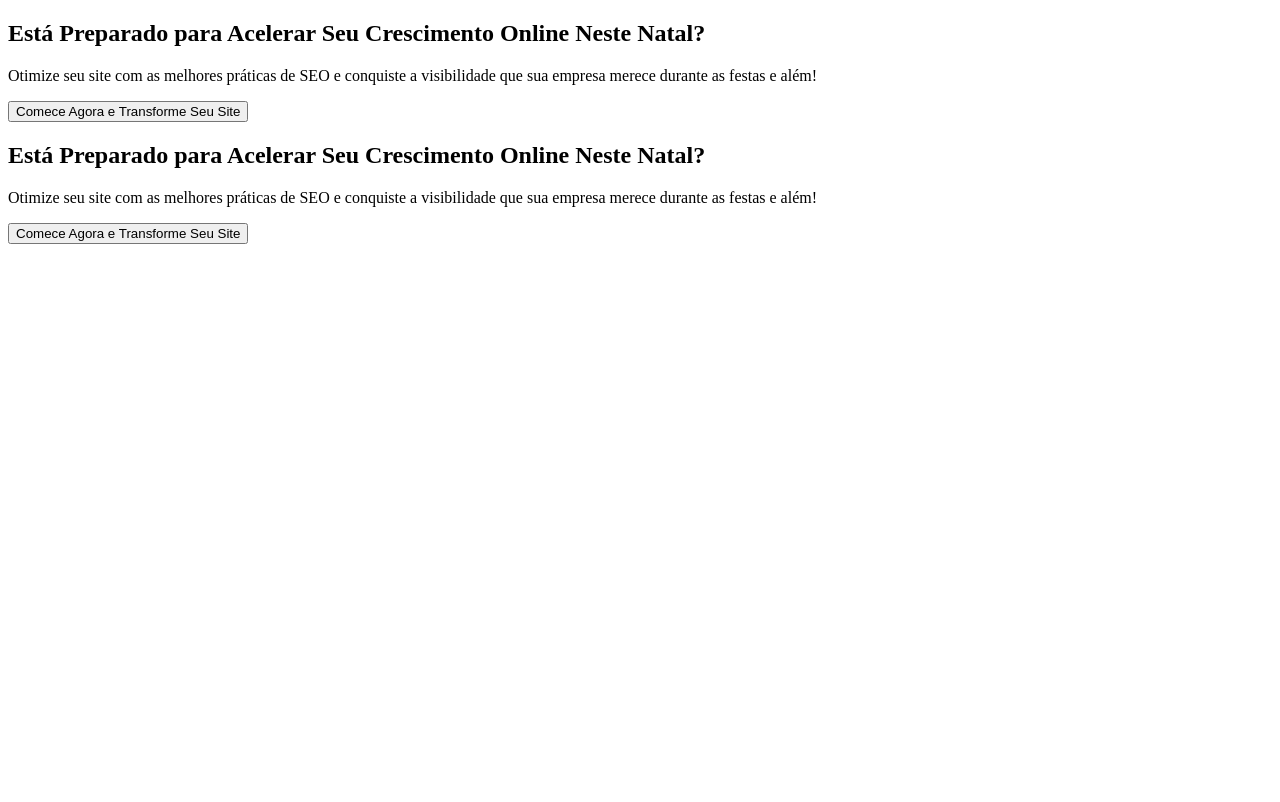
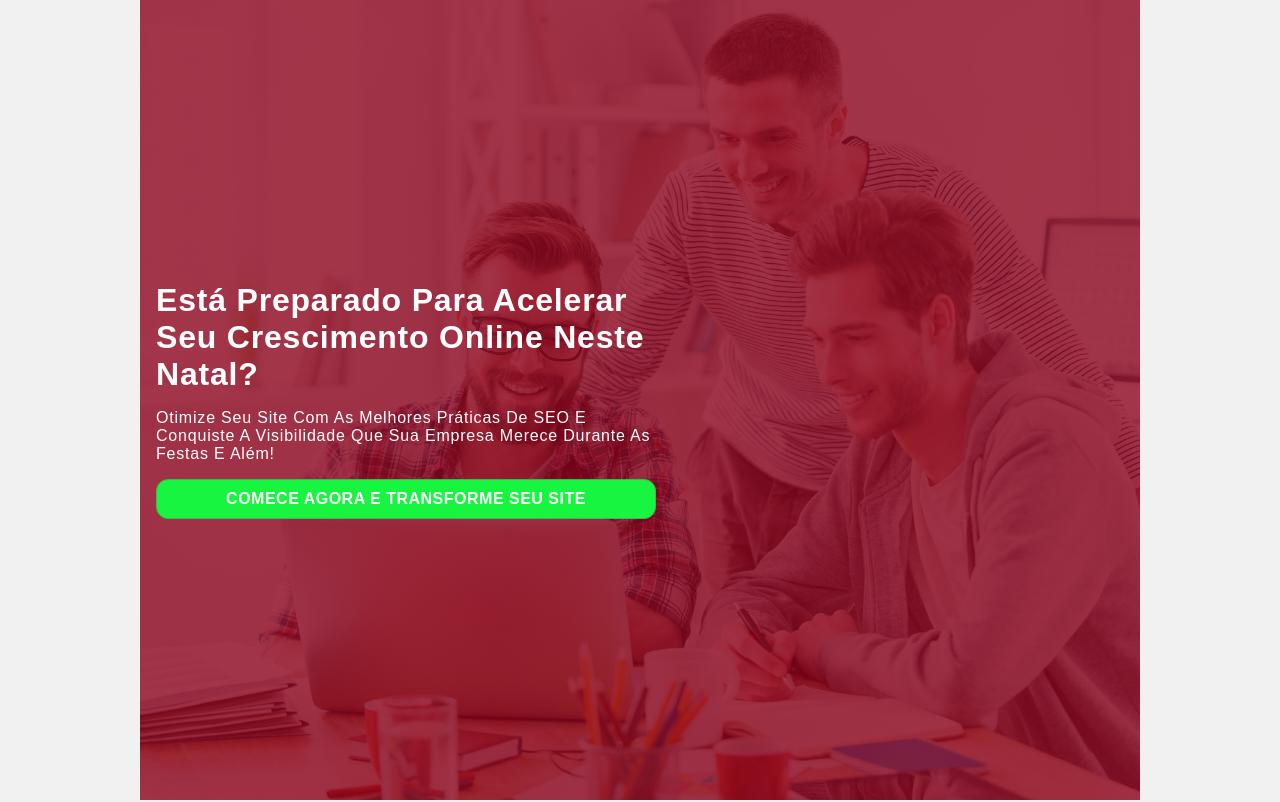
Before and after one commit to Windisley/Contraste, a plain HTML site: page index.html in a window 1280 px wide. Shown: the top 802 px of the page. Drawn offline with Linux system fonts and the light colour scheme.

Commit message:
projeto Estilizado

```diff
--- a/style.css
+++ b/style.css
@@ -1,7 +1,110 @@
 :root{
-    --background-red: #8C031C;
+    --background-red: rgb(140, 3, 28);
     --primary-red: #F20F38;
+    --background-rgb: rgb(140, 3, 28, .9);
     --contrast:#18F540;
     --shadow-contrast: #3FB554;
     --text: #0D0D0D;
 }
+
+*{
+    margin: 0;
+    padding: 0;
+    box-sizing: border-box;
+    outline: none;
+    border: none;
+}
+
+
+body{
+    font-family: sans-serif;
+}
+
+.container{
+    width: 100%;
+    height: 100%;
+    margin: 0 auto;
+    display: flex;
+    flex-direction: column;
+    gap: 2rem;
+    background-color: #f1f1f1;
+
+}
+
+.container section{
+    width: 100%;
+    min-height: 100dvh;
+    margin: 0 auto;
+}
+
+.container section main{
+    width: 90%;
+    max-width: 1000px;
+    height: 100vh;
+    margin: 0 auto;
+    display: flex;
+    align-items: center;
+    justify-content: start;
+    background-image: linear-gradient( rgb(140, 3, 28, .8), rgb(140, 3, 28, .8)), url("./imgs/seo.jpg");
+    background-repeat: no-repeat;
+    background-position: left center;
+    background-size: cover;
+    padding: 1rem;
+}
+
+.container section main .box-content{
+    width: 98%;
+    max-width: 500px;
+    display: flex;
+    flex-direction: column;
+    gap: 1rem;
+}
+
+.container section main .box-content h1{
+    font-size: 2rem;
+}
+
+
+.container section main .box-content h1, p{
+   width: 100%;
+   margin: 0 auto;
+   text-transform: capitalize;
+   text-align: left;
+   letter-spacing: .8px;
+   color: white;
+
+
+}
+
+.container section main .box-content button{
+    width: 100%;
+    height: 40px;
+    text-align: center;
+    text-transform: uppercase;
+    letter-spacing: .5px;
+    font-size: 1rem;
+    cursor: pointer;
+    border-radius: 12px;
+    font-weight: 600;
+    color: white;
+    transition: all .3s ease-in-out;
+
+}
+
+.container section main .box-content button:hover{
+    transform: translateY(-5px);
+}
+
+.container section main .box-content .button-contrast{
+    background-color: var(--contrast);
+    border:1px solid var(--shadow-contrast);
+
+
+}
+
+.container section main .box-content .button{
+    background-color: var(--background-red);
+    border:1px solid var(--primary-red);
+
+
+}
```
